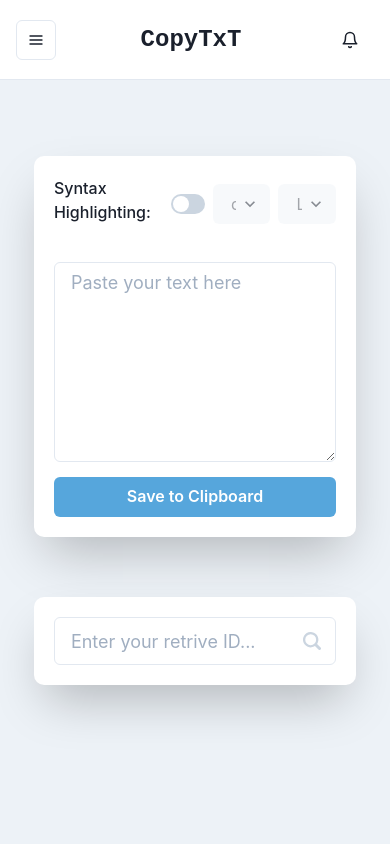
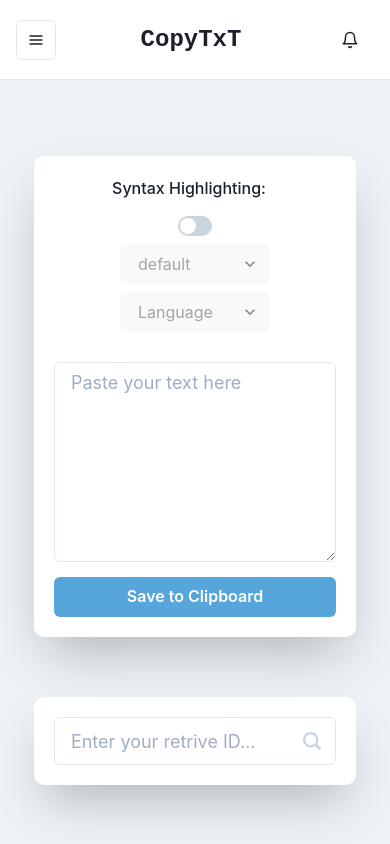
Before and after one commit to jeswanthmukesh20/online-clipboard, a React (Create React App) app in the folder frontend/: page / in a window 390 px wide. Built offline with nearby package versions, Linux system fonts and the light colour scheme.

Commit message:
changed dropdown direction for mobile devices

```diff
--- a/frontend/src/App.js
+++ b/frontend/src/App.js
@@ -308,8 +308,8 @@
             padding: "20px",
           }}>
           <Stack display='flex' spacing={2} alignItems='center' justifyContent="flex-end" direction={{
-            base: "row",
-            sm: "column"
+            base: "column",
+            sm: "row"
           }} mb="10px">
             <><FormLabel htmlFor="syntax">Syntax Highlighting: </FormLabel>
           <Switch id="syntax" isChecked={this.state.switch} onChange={()=> this.setState({switch: !this.state.switch})}/>  </>
```
